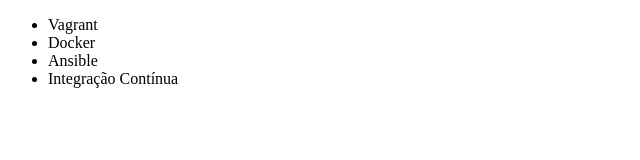
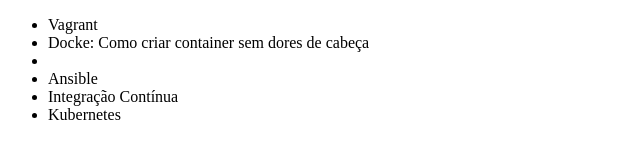
Before and after one commit to YghoRibas/ALURA-TEST-REP, a plain HTML site: page index.html in a window 1280 px wide. Shown: the whole page, without its empty margins (0-640 px from the left). Drawn offline with Linux system fonts and the light colour scheme.

Commit message:
create kubernetes section and change docker name

```diff
--- a/index.html
+++ b/index.html
@@ -7,9 +7,10 @@
 <body>
     <ul>
         <li>Vagrant</li>
-        <li>Docker</li>
+        <li>Docke: Como criar container sem dores de cabeça<li>
         <li>Ansible</li>
         <li>Integração Contínua</li>
+        <li>Kubernetes</li>
     </ul>
 </body>
 </html>
```
